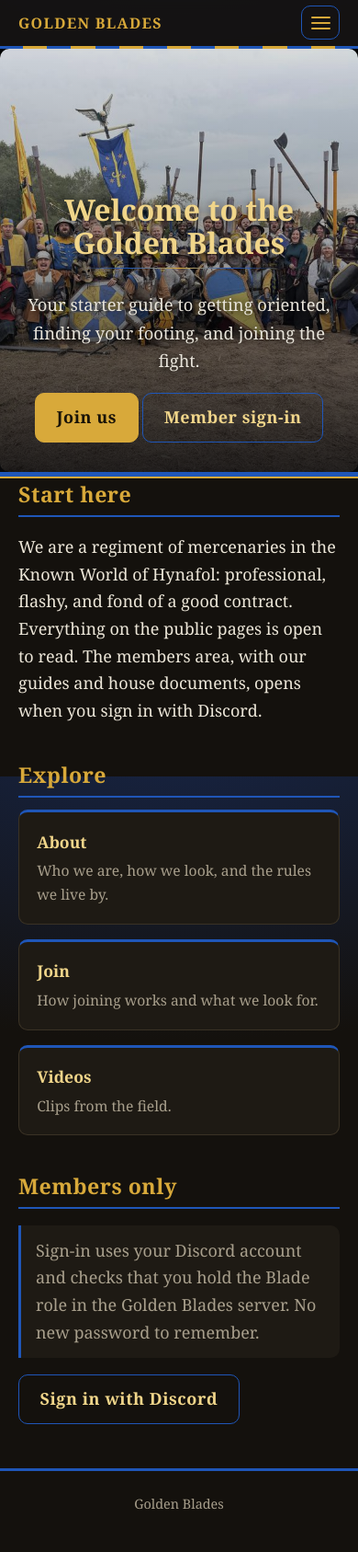
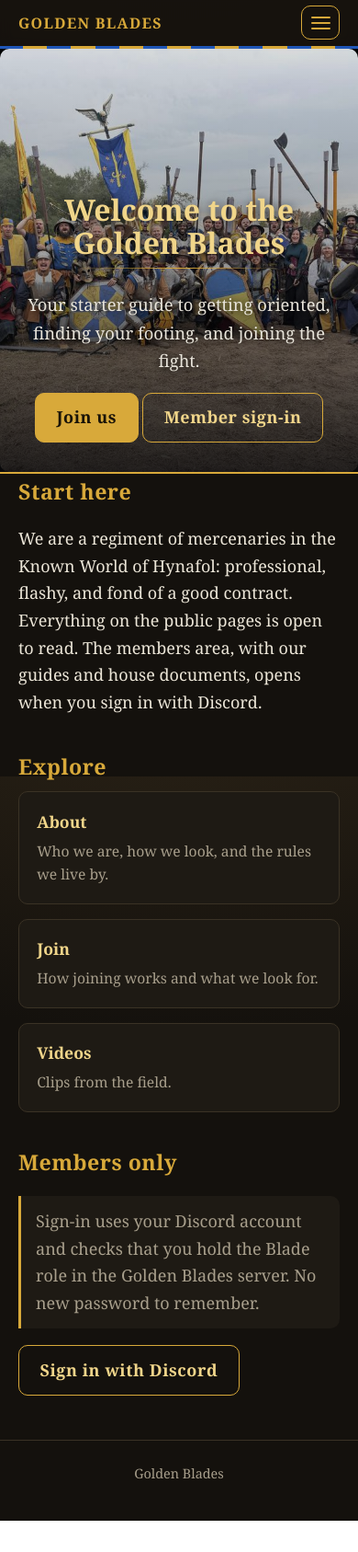
Before and after one commit to danielburrow/golden-blades-site, a plain HTML site: page public/index.html in a window 390 px wide. Shown: the whole page at 92% size. After the commit the page ends 1653 px from the top, so only its background shows below. Drawn offline with Linux system fonts and the light colour scheme.

Commit message:
Revert the blue accents; keep only the blue and gold stripe under the header
Co-Authored-By: Claude Sonnet 5.5 <noreply@anthropic.com>
Claude-Session: https://claude.ai/code/session_01G2ffAsdWw2biAEXYR82vp4

```diff
--- a/public/css/style.css
+++ b/public/css/style.css
@@ -236,27 +236,12 @@ a.person.linked:hover, a.person.linked:focus-visible { color: var(--ink); transf
 
 .photo-fig.coa img { max-width: min(680px, 100%); border: 0; border-radius: 0; background: transparent; }
 
-/* ---------- Blue and gold: the Golden Blades colors ----------
-   --edge is the accent for Golden Blades pages (heraldic blue). Holy Reman League pages
-   (body.theme-hrl) swap it for a dim gold so they keep their black-and-gold look. */
-:root { --edge: #1f56b8; --edge-deep: #0d3b8c; }
-body.theme-hrl { --edge: #8a6a22; --edge-deep: #5a4514; }
-body:not(.theme-hrl) { background: radial-gradient(1200px 600px at 50% -10%, #17264a 0%, var(--bg) 62%) fixed; }
+/* ---------- Header edge: blue and gold stripe ---------- */
+:root { --edge: #1f56b8; }
 header.site { border-bottom: 5px solid; border-image: repeating-linear-gradient(90deg, var(--edge) 0 26px, var(--gold) 26px 52px) 1; }
-footer.site { border-top: 3px solid var(--edge); }
-.rule { background: linear-gradient(90deg, transparent, var(--edge), var(--gold), var(--edge), transparent); }
-.card { border-top: 3px solid var(--edge); }
-.section-links a.card:hover { border-top-color: var(--gold); }
-main section > h2 { border-bottom: 2px solid var(--edge); padding-bottom: .25rem; margin-bottom: .8rem; }
-.note { border-left-color: var(--edge); }
-body .page-hero { border-bottom: 5px solid var(--edge); box-shadow: 0 2px 0 var(--gold); }
-.hero-banner { border-bottom: 5px solid var(--edge); box-shadow: 0 2px 0 var(--gold); }
-.btn.ghost { border-color: var(--edge); }
-body[data-from="house"] .hrl-tier > h2::before, body[data-from="house"] .hrl-tier > h2::after { background: var(--edge); height: 3px; }
-body[data-from="house"] .hrl-connector { background: var(--edge); }
 
 /* ---------- Mobile menu: compact header with a hamburger ---------- */
-.nav-toggle { display: none; background: none; border: 1px solid var(--edge); border-radius: var(--radius); width: 2.6rem; height: 2.3rem; padding: 0; cursor: pointer; flex-direction: column; align-items: center; justify-content: center; gap: 4px; }
+.nav-toggle { display: none; background: none; border: 1px solid var(--gold); border-radius: var(--radius); width: 2.6rem; height: 2.3rem; padding: 0; cursor: pointer; flex-direction: column; align-items: center; justify-content: center; gap: 4px; }
 .nav-toggle span { display: block; width: 1.3rem; height: 2px; background: var(--gold); border-radius: 2px; }
 .nav-toggle:hover { border-color: var(--gold); }
 @media (max-width: 720px) {
```
Also changed, not shown: public/members/hrl/constitution/index.html (+1 -1 lines), public/members/hrl/hierarchy/index.html (+1 -1 lines), public/members/hrl/index.html (+1 -1 lines), public/members/hrl/kaisers/index.html (+1 -1 lines).
